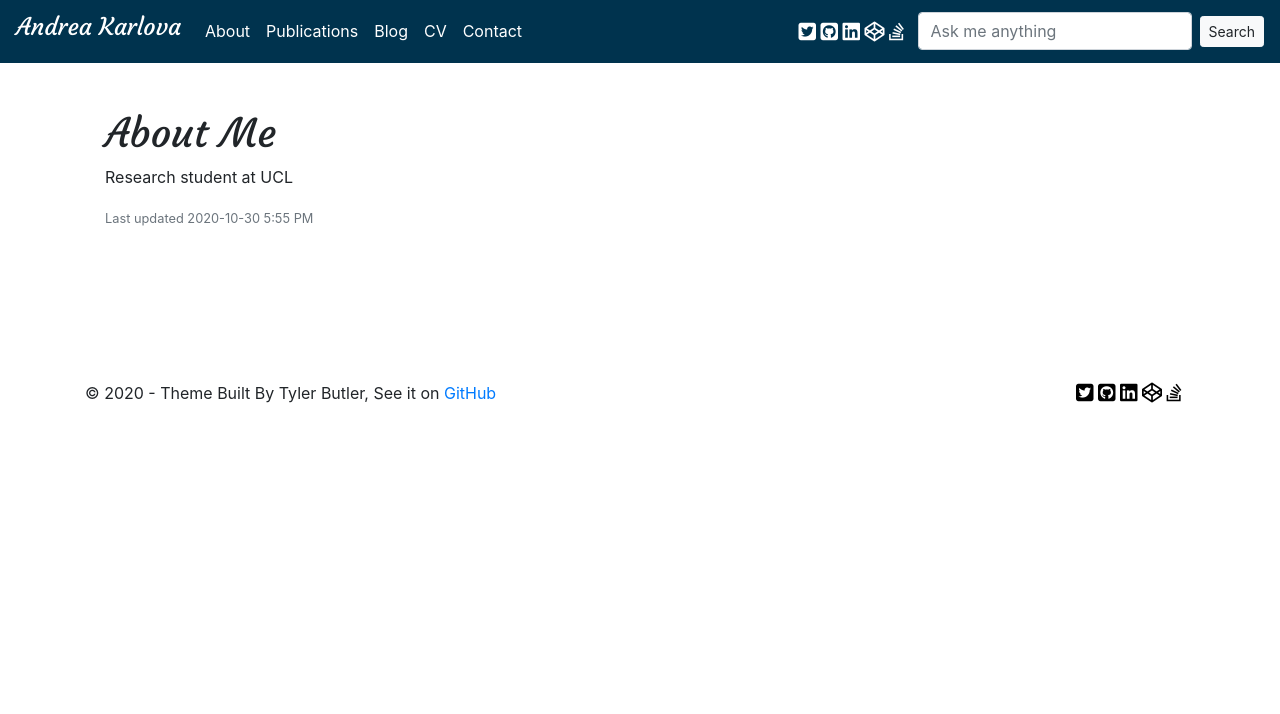
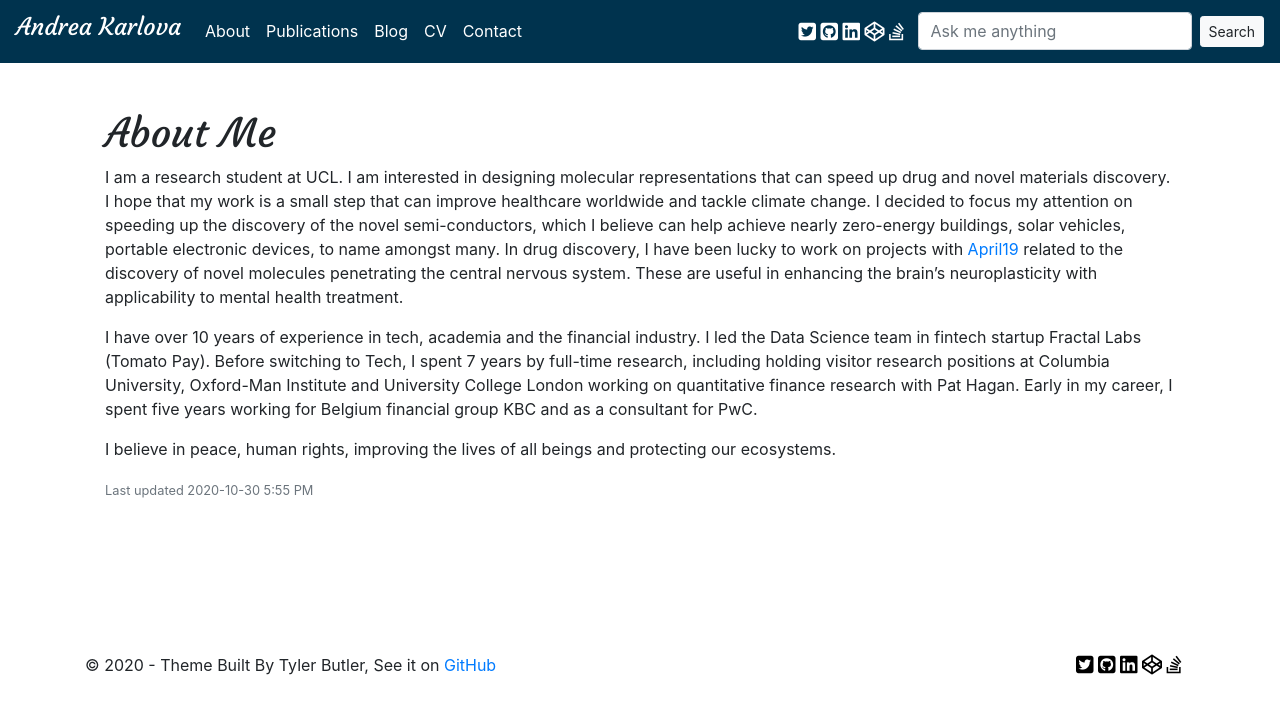
Before and after one commit to AndreaKarlova/andreakarlova.github.io, a Jekyll site: the page built from pages/about.md, in a window 1280 px wide. Shown: the top 714 px of the page. Built offline with Jekyll 4.4.1, drawn with Linux system fonts in a browser that asks for light colours; nearby versions of some CDN libraries.

Commit message:
updated 'About' section

```diff
--- a/pages/about.md
+++ b/pages/about.md
@@ -9,4 +9,11 @@ last-updated: 2020-10-30 5:55 PM
 
 <h1 class="mx-auto" style="font-family:Courgette;">{{ page.title }}</h1>
 
-Research student at UCL
+I am a research student at UCL. I am interested in designing molecular representations that can speed up drug and novel materials discovery.
+I hope that my work is a small step that can improve healthcare worldwide and tackle climate change.
+I decided to focus my attention on speeding up the discovery of the novel semi-conductors, which I believe can help achieve nearly zero-energy buildings, solar vehicles, portable electronic devices, to name amongst many.  In drug discovery, I have been lucky to work on projects with [April19](https://www.april19.ai/) related to the discovery of novel molecules penetrating the central nervous system.
+These are useful in enhancing the brain's neuroplasticity with applicability to mental health treatment.
+
+I have over 10 years of experience in tech, academia and the financial industry. I led the Data Science team in fintech startup Fractal Labs (Tomato Pay). Before switching to Tech, I spent 7 years by full-time research, including holding visitor research positions at Columbia University, Oxford-Man Institute and University College London working on quantitative finance research with Pat Hagan. Early in my career, I spent five years working for Belgium financial group KBC and as a consultant for PwC.
+
+I believe in peace, human rights, improving the lives of all beings and protecting our ecosystems.
```
Also changed, not shown: index.md (+1 -8 lines), 2 other files.
